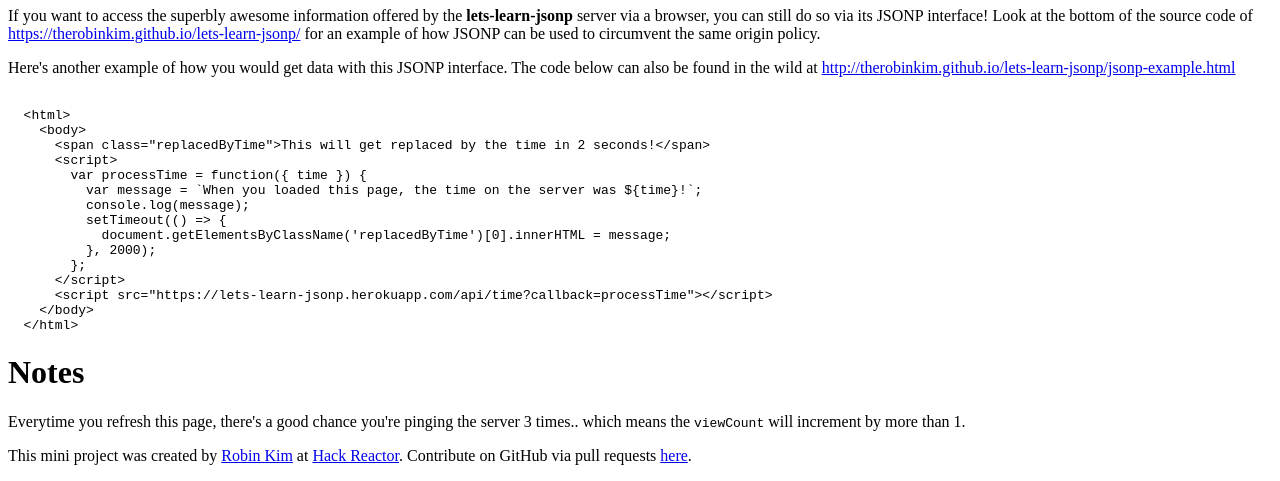
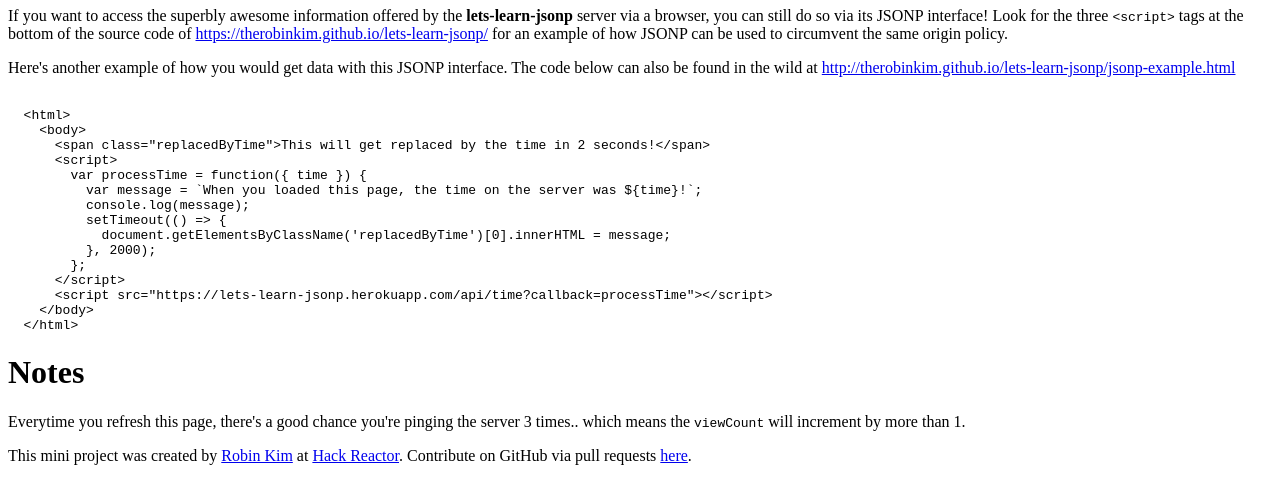
Before and after one commit to therobinkim/lets-learn-jsonp, a website: page docs/index.html in a window 1280 px wide. Shown: the part 551-1032 px from the top of the page. Drawn offline with Linux system fonts and the light colour scheme.

Commit message:
Clarify where JSONP example at index.html is located

```diff
--- a/docs/index.html
+++ b/docs/index.html
@@ -74,7 +74,7 @@ th {
 
 <h1>JSONP Examples</h1>
 
-<p>If you want to access the superbly awesome information offered by the <strong>lets-learn-jsonp</strong> server via a browser, you can still do so via its JSONP interface! Look at the bottom of the source code of <a href="https://therobinkim.github.io/lets-learn-jsonp/">https://therobinkim.github.io/lets-learn-jsonp/</a> for an example of how JSONP can be used to circumvent the same origin policy.</p>
+<p>If you want to access the superbly awesome information offered by the <strong>lets-learn-jsonp</strong> server via a browser, you can still do so via its JSONP interface! Look for the three <code>&lt;script&gt;</code> tags at the bottom of the source code of <a href="https://therobinkim.github.io/lets-learn-jsonp/">https://therobinkim.github.io/lets-learn-jsonp/</a> for an example of how JSONP can be used to circumvent the same origin policy.</p>
 
 <p>Here's another example of how you would get data with this JSONP interface. The code below can also be found in the wild at <a href="http://therobinkim.github.io/lets-learn-jsonp/jsonp-example.html">http://therobinkim.github.io/lets-learn-jsonp/jsonp-example.html</a></p>
 
```
